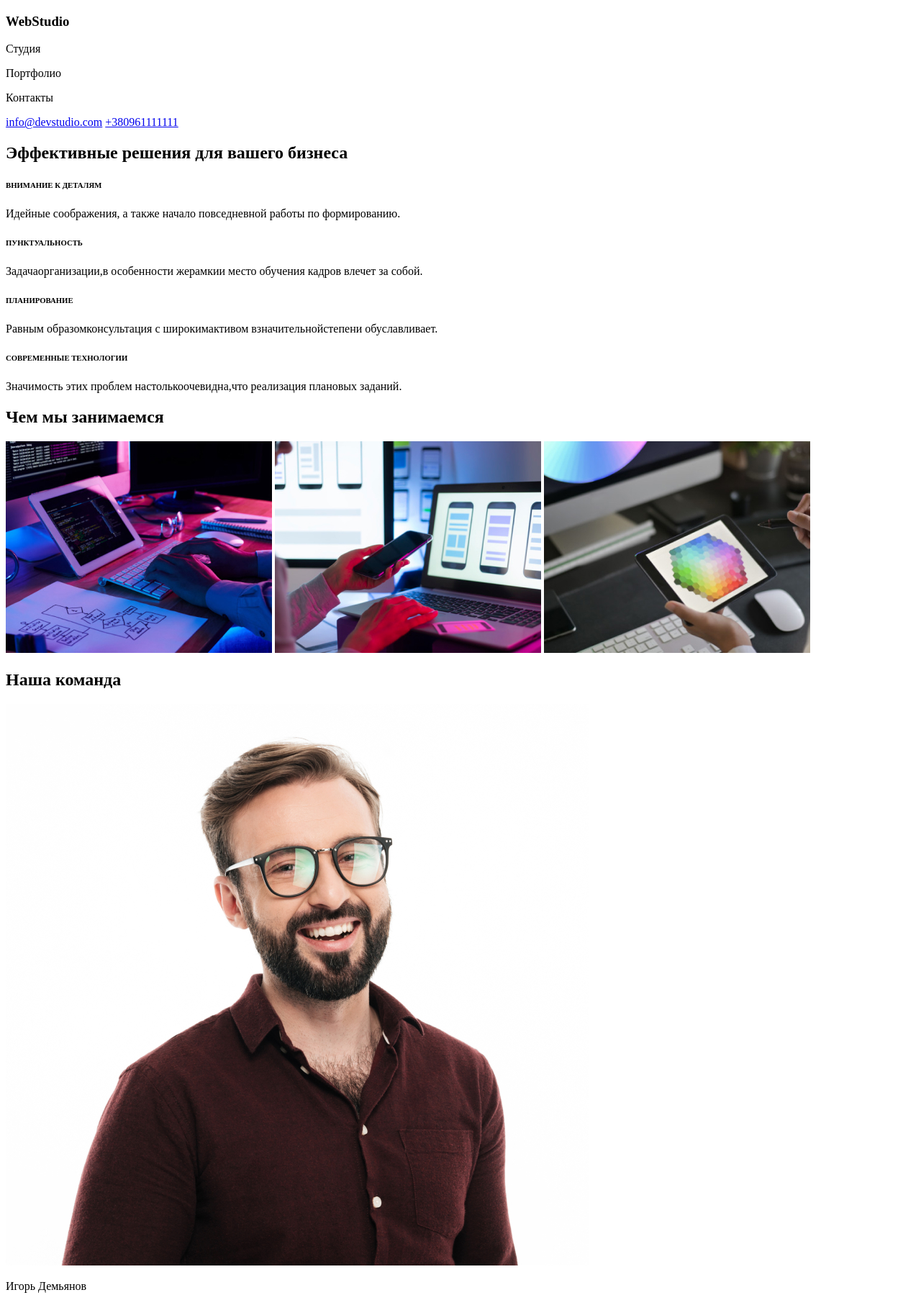
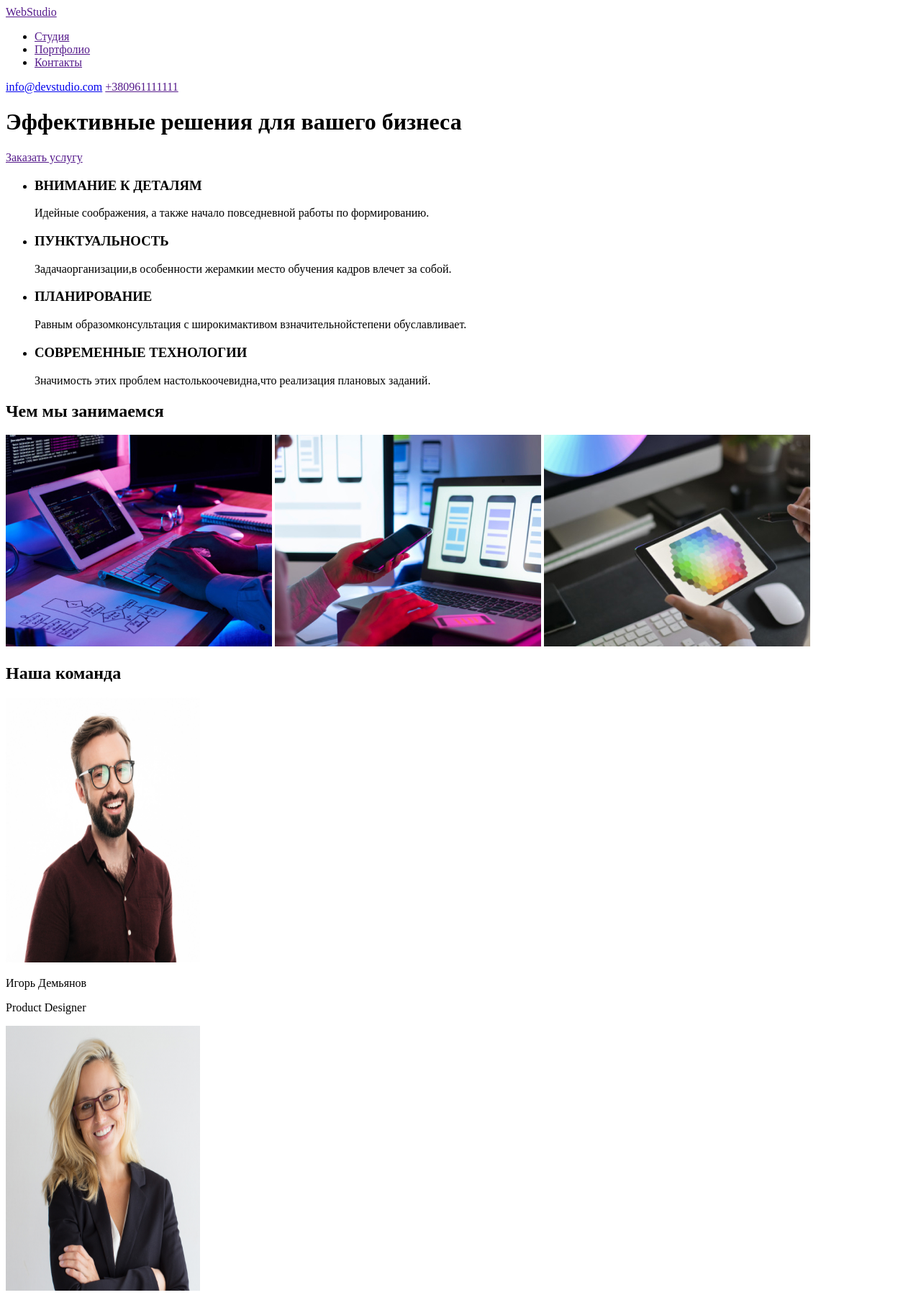
Before and after one commit to sergeibogko/goit-markup-hw-01, a plain HTML site: page index.html in a window 1280 px wide. Shown: the top 1799 px of the page at 72% size. Drawn offline with Linux system fonts and the light colour scheme.

Commit message:
Исправленое ДЗ1

```diff
--- a/index.html
+++ b/index.html
@@ -6,39 +6,53 @@
   </head>
   <body>
     <header>
-      <h3>WebStudio</h3>
-      <p>Студия</p>
-      <p>Портфолио</p>
-      <p>Контакты</p>
+      <nav>
+        <a href="">WebStudio</a>
+        <ul>
+          <li><a href="">Студия</a></li>
+          <li><a href="">Портфолио</a></li>
+          <li><a href="">Контакты</a></li>
+        </ul>
+      </nav>
       <a href="mailto:info@devstudio.com">info@devstudio.com</a>
-      <a href="tel:+380961111111">+380961111111</a>
+      <a href="">+380961111111</a>
     </header>
     <main>
-      <article>
       <h1>
         Эффективные решения для вашего бизнеса
       </h1>
+      <a href="">Заказать услугу</a>
       <section>
-          <h6>ВНИМАНИЕ К ДЕТАЛЯМ</h6>
-          <div>
+        <ul>
+          <li>
+            <h3>ВНИМАНИЕ К ДЕТАЛЯМ</h3>
+            <p>
               Идейные соображения, а также начало повседневной работы по
               формированию.
-          </div>
-          <h6>ПУНКТУАЛЬНОСТЬ</h6>
-          <div>
+            </p>
+          </li>
+          <li>
+            <h3>ПУНКТУАЛЬНОСТЬ</h3>
+            <p>
               Задачаорганизации,в особенности жерамкии место обучения кадров
               влечет за собой.
-          </div>
-          <h6>ПЛАНИРОВАНИЕ</h6>
-          <div>
+            </p>
+          </li>
+          <li>
+            <h3>ПЛАНИРОВАНИЕ</h3>
+            <p>
               Равным образомконсультация с широкимактивом взначительнойстепени
               обуславливает.
-          </div>
-          <h6>СОВРЕМЕННЫЕ ТЕХНОЛОГИИ</h6>
-          <div>
+            </p>
+          </li>
+          <li>
+            <h3>СОВРЕМЕННЫЕ ТЕХНОЛОГИИ</h3>
+            <p>
               Значимость этих проблем настолькоочевидна,что реализация плановых
               заданий.
-          </div>
+            </p>
+          </li>
+        </ul>
       </section>
       <section>
         <h2>Чем мы занимаемся</h2>
@@ -57,20 +71,39 @@
       </section>
       <section>
         <h2>Наша команда</h2>
-          <img src="./images/игорьдемьяненко.jpg" alt="Игорь Демьянов" />
+        <img
+          src="./images/игорьдемьяненко.jpg"
+          alt="Игорь Демьянов"
+          width="270px"
+          height="368px"
+        />
         <p>Игорь Демьянов</p>
         <p>Product Designer</p>
-          <img src="./images/ольгарепина.jpg" alt="Ольга Репина" />
+        <img
+          src="./images/ольгарепина.jpg"
+          alt="Ольга Репина"
+          width="270px"
+          height="368px"
+        />
         <p>Ольга Репина</p>
         <p>Frontend Developer</p>
-          <img src="./images/николайтарасов.jpg" alt="Николай Тарасов" />
+        <img
+          src="./images/николайтарасов.jpg"
+          alt="Николай Тарасов"
+          width="270px"
+          height="368px"
+        />
         <p>Николай Тарасов</p>
         <p>Marketing</p>
-          <img src="./images/михаилермаков.jpg" alt="Михаил Ермаков" />
+        <img
+          src="./images/михаилермаков.jpg"
+          alt="Михаил Ермаков"
+          width="270px"
+          height="368px"
+        />
         <p>Михаил Ермаков</p>
         <p>UI Designer</p>
       </section>
-      </article>
     </main>
     <footer>
       <h3>WebStudio</h3>
```
Lines whose indentation alone changed are shown as unchanged.
